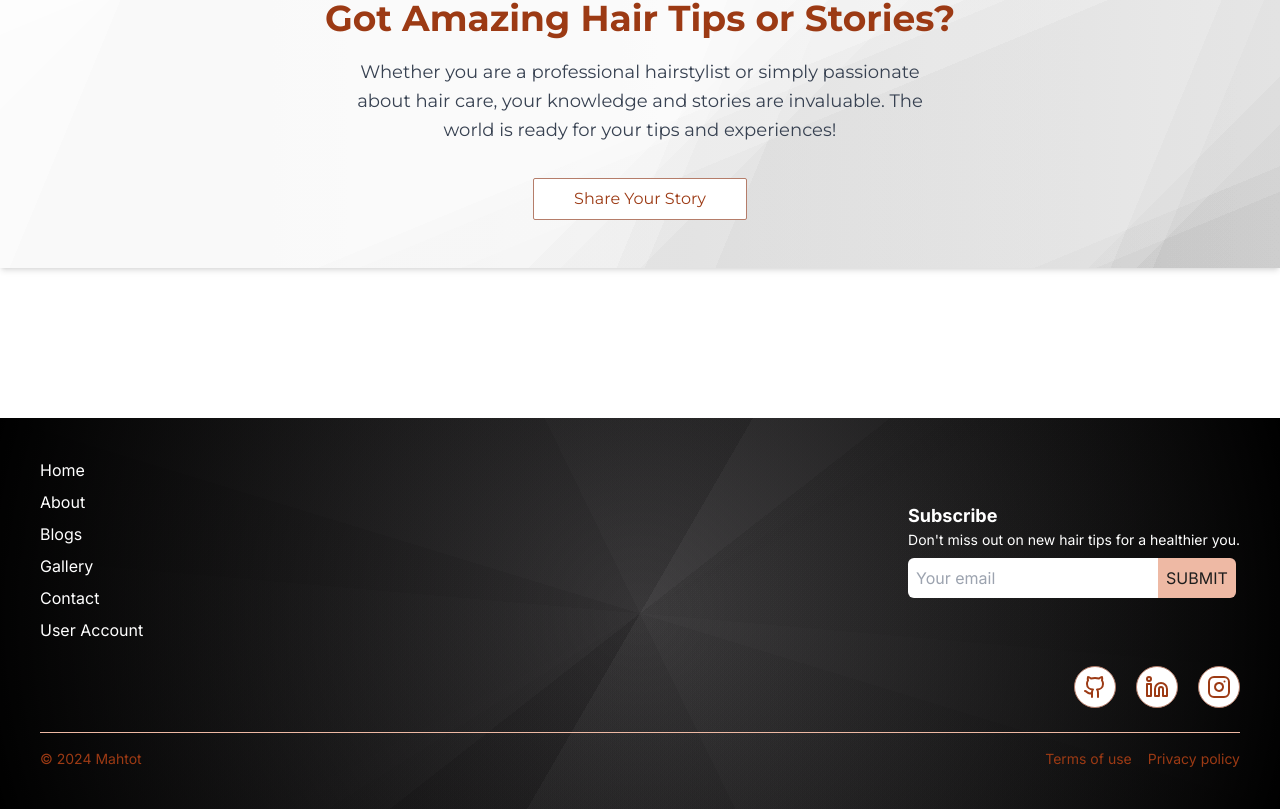
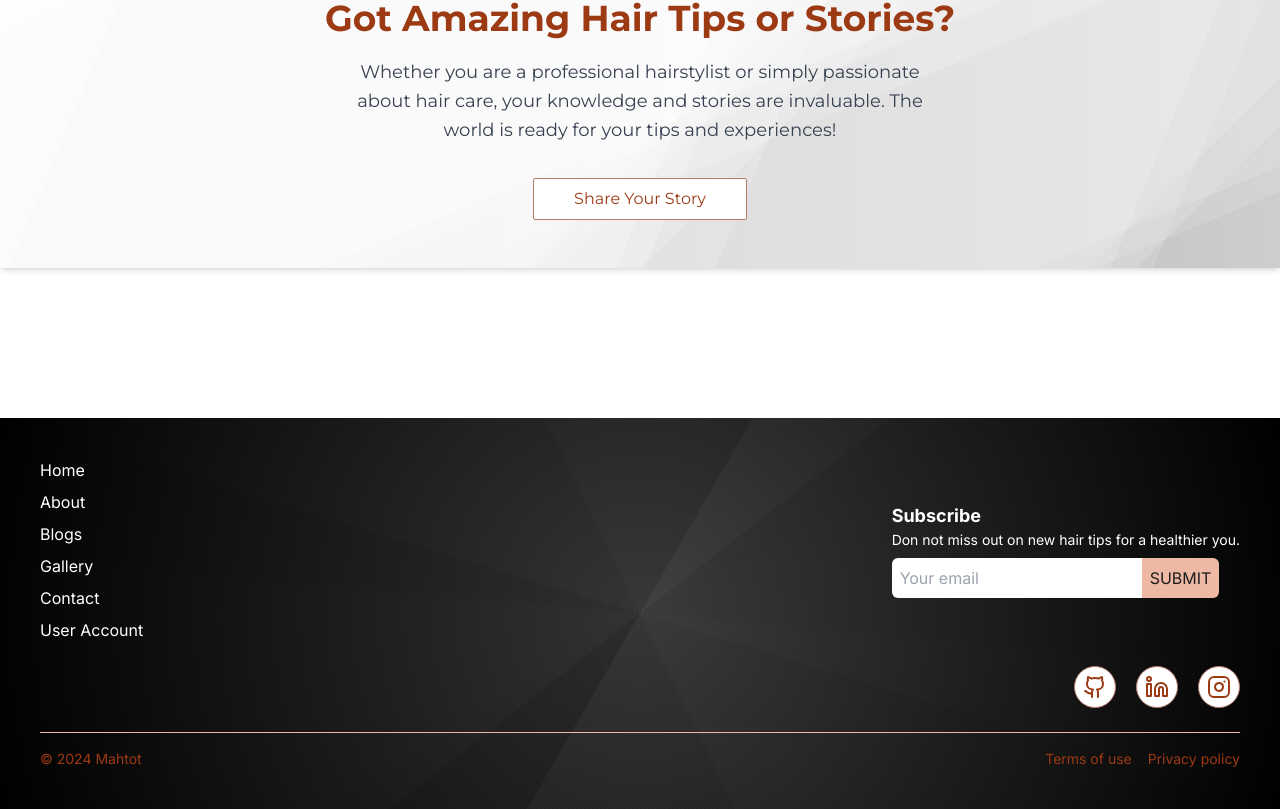
Before and after one commit to Mahtot/Hair-blog-Platform, a Next.js app: page / in a window 1280 px wide. Shown: the part 5816-6625 px from the top of the page. Built offline with nearby package versions, Linux system fonts and the light colour scheme.

Commit message:
Some syntax error fixes

```diff
--- a/components/Footer.tsx
+++ b/components/Footer.tsx
@@ -38,7 +38,7 @@ const Footer = () => {
                 </div>
                 <div className="flex flex-col self-center">
                     <h1 className="text-lg font-bold">Subscribe</h1>
-                    <p className="text-sm">Don't miss out on new hair tips for a healthier you.</p>
+                    <p className="text-sm">Don not miss out on new hair tips for a healthier you.</p>
                     <form onSubmit={(e) => handleSubmit(e)} className="flex mt-2 ">
                         <input
                             type="email"
```
